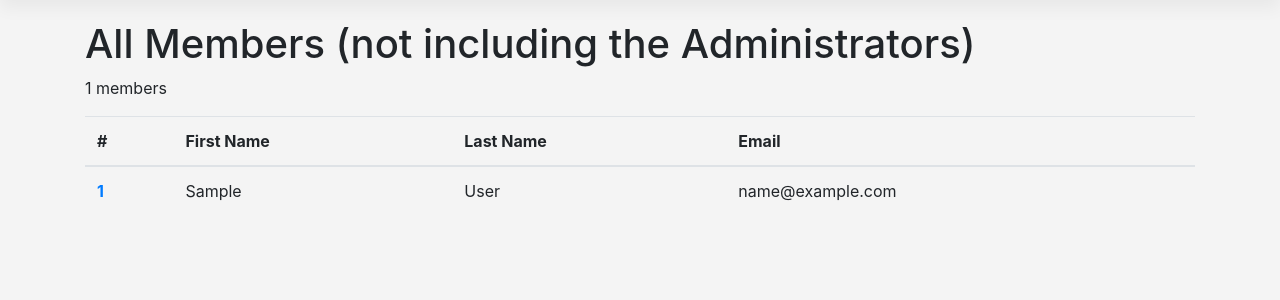
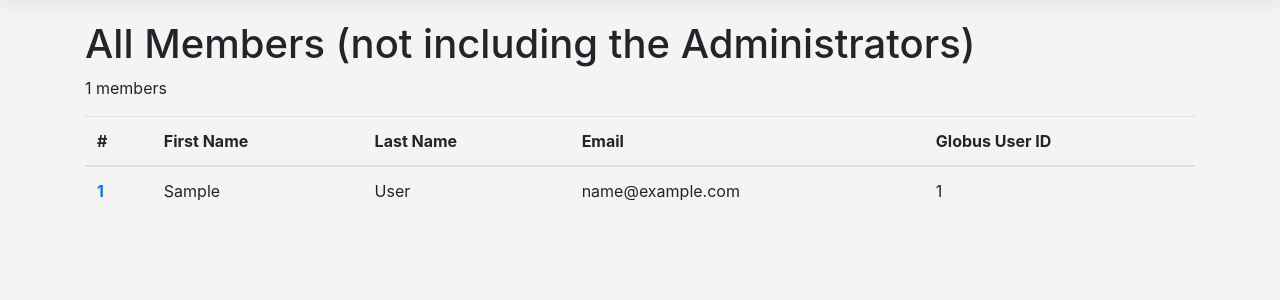
Before and after one commit to hubmapconsortium/member-ui, a Flask app: template templates/all_members.html in a window 1280 px wide. Shown: the part 136-436 px from the top of the page. Run offline with Flask 2, Linux system fonts and the light colour scheme; the template is opened without the code that fills it: most values are stand-ins (such as "Sample title", 1, 10 or a date in 2020); parts of the project's set-up code (start-up, migrations or seed data) failed here and were passed over; some libraries are stand-ins or nearby versions.

Commit message:
Show globus id in member list

```diff
--- a/templates/all_members.html
+++ b/templates/all_members.html
@@ -14,6 +14,7 @@
       <th scope="col">First Name</th>
       <th scope="col">Last Name</th>
       <th scope="col">Email</th>
+      <th scope="col">Globus User ID</th>
     </tr>
   </thead>
   <tbody>
@@ -23,6 +24,7 @@
       <td>{{ member.first_name }}</td>
       <td>{{ member.last_name }}</td>
       <td>{{ member.email }}</td>
+      <td>{{ member.globus_user_id }}</td>
     </tr>
 	{% endfor %}
   </tbody>
```
